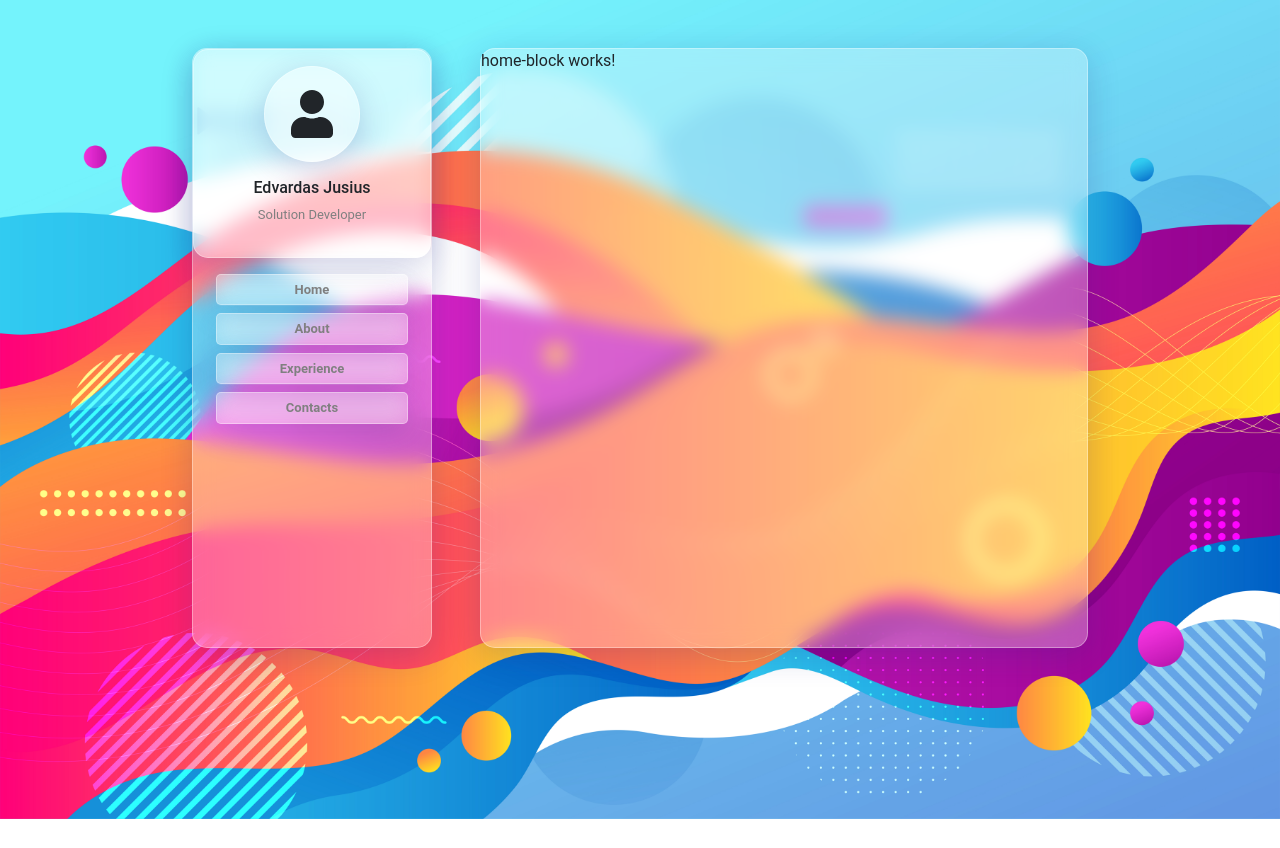
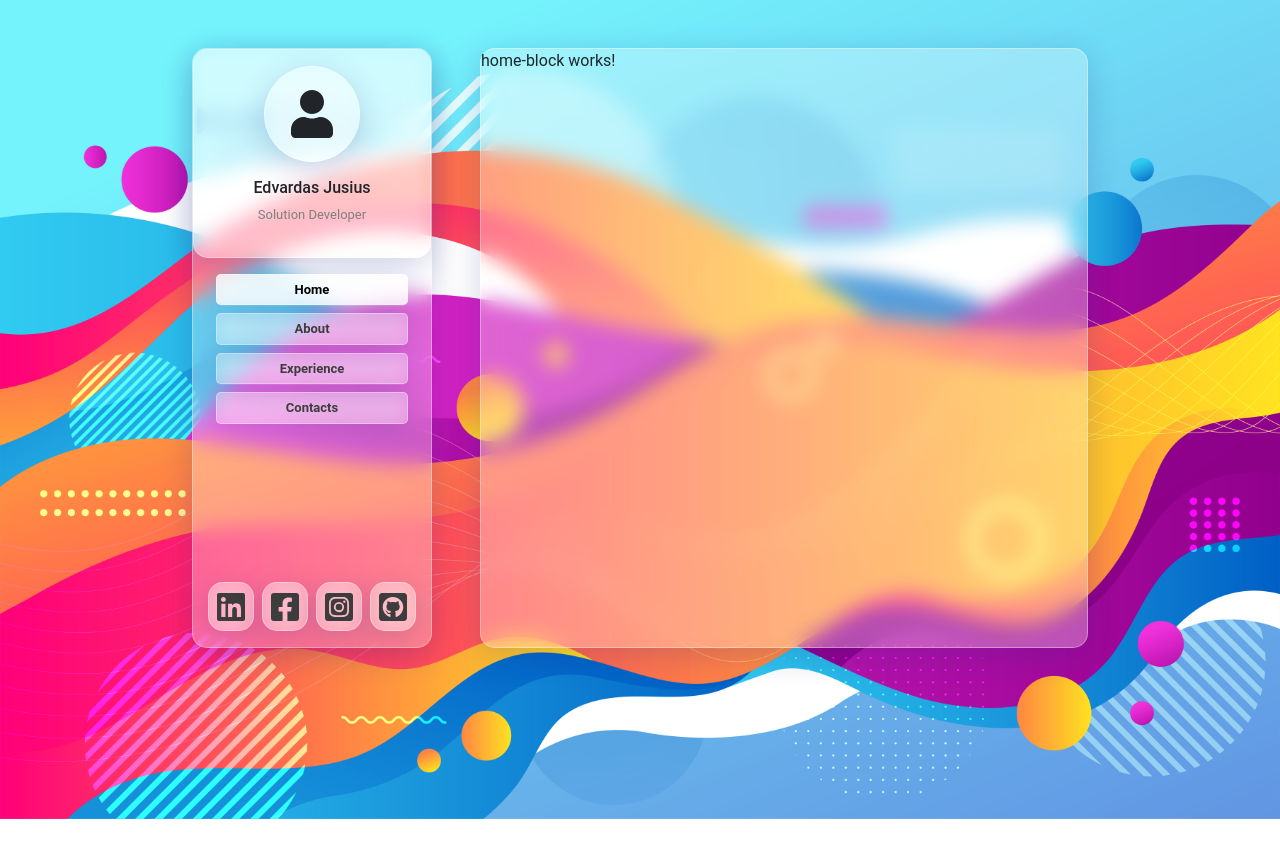
Before and after one commit to e2-projects/my-portfolio, an Angular app: page /home in a window 1280 px wide. Built offline with nearby package versions, Linux system fonts and the light colour scheme.

Commit message:
Add social links and update nav-bar

```diff
--- a/src/app/app.module.ts
+++ b/src/app/app.module.ts
@@ -10,6 +10,8 @@ import { HomeBlockComponent } from './blocks/home-block/home-block.component';
 import { AboutBlockComponent } from './blocks/about-block/about-block.component';
 import { ExperienceBlockComponent } from './blocks/experience-block/experience-block.component';
 import { ContactsBlockComponent } from './blocks/contacts-block/contacts-block.component';
+import { SocialLinksBarComponent } from './blocks/navigation-block/components/social-links-bar/social-links-bar.component';
+import { NavigationButtonsComponent } from './blocks/navigation-block/components/navigation-buttons/navigation-buttons.component';
 
 @NgModule({
   declarations: [
@@ -19,7 +21,9 @@ import { ContactsBlockComponent } from './blocks/contacts-block/contacts-block.c
     HomeBlockComponent,
     AboutBlockComponent,
     ExperienceBlockComponent,
-    ContactsBlockComponent
+    ContactsBlockComponent,
+    SocialLinksBarComponent,
+    NavigationButtonsComponent
   ],
   imports: [
     BrowserModule,
--- /dev/null
+++ b/src/app/blocks/navigation-block/components/navigation-buttons/navigation-buttons.component.html
@@ -0,0 +1,6 @@
+<div class="d-flex align-items-center justify-content-center flex-column mt-3">
+    <button #homeBtn class="glass" (click)="toHomePage()">Home</button>
+    <button #aboutBtn class="glass" (click)="toAboutPage()">About</button>
+    <button #experienceBtn class="glass" (click)="toExperiencePage()">Experience</button>
+    <button #contatcsBtn class="glass" (click)="toContactsPage()">Contacts</button>
+</div>
--- /dev/null
+++ b/src/app/blocks/navigation-block/components/navigation-buttons/navigation-buttons.component.scss
@@ -0,0 +1,4 @@
+button {
+    width: 12rem;
+    margin-bottom: .5rem;
+}
--- /dev/null
+++ b/src/app/blocks/navigation-block/components/navigation-buttons/navigation-buttons.component.ts
@@ -0,0 +1,81 @@
+import { AfterViewInit, ChangeDetectionStrategy, Component, ElementRef,
+          OnInit, Renderer2, ViewChild } from '@angular/core';
+import { Router } from '@angular/router';
+
+@Component({
+  selector: 'app-navigation-buttons',
+  templateUrl: './navigation-buttons.component.html',
+  styleUrls: ['./navigation-buttons.component.scss'],
+  changeDetection: ChangeDetectionStrategy.OnPush
+})
+export class NavigationButtonsComponent implements OnInit, AfterViewInit {
+
+  @ViewChild('homeBtn')
+  homeButton: ElementRef;
+  @ViewChild('aboutBtn')
+  aboutButton: ElementRef;
+  @ViewChild('experienceBtn')
+  experienceButton: ElementRef;
+  @ViewChild('contatcsBtn')
+  contactsButton: ElementRef;
+
+  constructor(private router: Router,
+              private renderer: Renderer2) { }
+
+  ngOnInit(): void {
+    this.router.navigate(['/home']);
+  }
+
+  ngAfterViewInit(): void {
+    this.highlightHomeButton();
+  }
+
+  toHomePage(): void {
+    this.router.navigate(['/home']);
+    this.highlightHomeButton();
+  }
+
+  toAboutPage(): void {
+    this.router.navigate(['/about']);
+    this.highlightAboutButton();
+  }
+
+  toExperiencePage(): void {
+    this.router.navigate(['/experience']);
+    this.highlightExperienceButton();
+  }
+
+  toContactsPage(): void {
+    this.router.navigate(['/contacts']);
+    this.highlightContactsButton();
+  }
+
+  private highlightHomeButton(): void {
+    this.renderer.addClass(this.homeButton.nativeElement, 'active-nav-link');
+    this.renderer.removeClass(this.aboutButton.nativeElement, 'active-nav-link');
+    this.renderer.removeClass(this.experienceButton.nativeElement, 'active-nav-link');
+    this.renderer.removeClass(this.contactsButton.nativeElement, 'active-nav-link');
+  }
+
+  private highlightAboutButton(): void {
+    this.renderer.addClass(this.aboutButton.nativeElement, 'active-nav-link');
+    this.renderer.removeClass(this.homeButton.nativeElement, 'active-nav-link');
+    this.renderer.removeClass(this.experienceButton.nativeElement, 'active-nav-link');
+    this.renderer.removeClass(this.contactsButton.nativeElement, 'active-nav-link');
+  }
+
+  private highlightExperienceButton(): void {
+    this.renderer.addClass(this.experienceButton.nativeElement, 'active-nav-link');
+    this.renderer.removeClass(this.homeButton.nativeElement, 'active-nav-link');
+    this.renderer.removeClass(this.aboutButton.nativeElement, 'active-nav-link');
+    this.renderer.removeClass(this.contactsButton.nativeElement, 'active-nav-link');
+  }
+
+  private highlightContactsButton(): void {
+    this.renderer.addClass(this.contactsButton.nativeElement, 'active-nav-link');
+    this.renderer.removeClass(this.homeButton.nativeElement, 'active-nav-link');
+    this.renderer.removeClass(this.aboutButton.nativeElement, 'active-nav-link');
+    this.renderer.removeClass(this.experienceButton.nativeElement, 'active-nav-link');
+  }
+
+}
--- /dev/null
+++ b/src/app/blocks/navigation-block/components/social-links-bar/social-links-bar.component.html
@@ -0,0 +1,14 @@
+<div class="d-inline-flex align-items-center justify-content-center w-100">
+    <div class="icon-wrapper glass p-2 pb-1" (click)="openLinkedin()">
+        <i class="fab fa-linkedin fa-2x"></i>
+    </div>
+    <div class="icon-wrapper glass p-2 pb-1" (click)="openFacebook()">
+        <i class="fab fa-facebook-square fa-2x"></i>
+    </div>
+    <div class="icon-wrapper glass p-2 pb-1" (click)="openInstagram()">
+        <i class="fab fa-instagram-square fa-2x"></i>
+    </div>
+    <div class="icon-wrapper glass p-2 pb-1" (click)="openGithub()">
+        <i class="fab fa-github-square fa-2x"></i>
+    </div>
+</div>
--- /dev/null
+++ b/src/app/blocks/navigation-block/components/social-links-bar/social-links-bar.component.scss
@@ -0,0 +1,9 @@
+.icon-wrapper {
+    margin: auto .25rem;
+    color: rgb(61, 61, 61);
+}
+
+.icon-wrapper:hover {
+    background: rgba(255, 255, 255, 0.8);
+    color: black;
+}
--- /dev/null
+++ b/src/app/blocks/navigation-block/components/social-links-bar/social-links-bar.component.ts
@@ -0,0 +1,34 @@
+import { Component, OnInit } from '@angular/core';
+import { MOCKED_SOCIAL_DATA, SocialData } from '../../models/social-data.interface';
+
+@Component({
+  selector: 'app-social-links-bar',
+  templateUrl: './social-links-bar.component.html',
+  styleUrls: ['./social-links-bar.component.scss']
+})
+export class SocialLinksBarComponent implements OnInit {
+
+  socialData: SocialData = MOCKED_SOCIAL_DATA;
+
+  constructor() { }
+
+  ngOnInit(): void {
+  }
+
+  openLinkedin(): void {
+    window.open(this.socialData.linkedinUrl, '_blank');
+  }
+
+  openFacebook(): void {
+    window.open(this.socialData.facebookUrl, '_blank');
+  }
+
+  openInstagram(): void {
+    window.open(this.socialData.instagramUrl, '_blank');
+  }
+
+  openGithub(): void {
+    window.open(this.socialData.githubUrl, '_blank');
+  }
+
+}
--- /dev/null
+++ b/src/app/blocks/navigation-block/models/social-data.interface.ts
@@ -0,0 +1,13 @@
+export interface SocialData {
+    linkedinUrl: string,
+    facebookUrl: string,
+    instagramUrl: string,
+    githubUrl: string
+}
+
+export const MOCKED_SOCIAL_DATA: SocialData = {
+    linkedinUrl: "https://linkedin.com/",
+    facebookUrl: "https://facebook.com/",
+    instagramUrl: "https://instagram.com/",
+    githubUrl: "https://github.com/"
+}
--- a/src/app/blocks/navigation-block/navigation-block.component.html
+++ b/src/app/blocks/navigation-block/navigation-block.component.html
@@ -3,11 +3,12 @@
         <div class="image-container glass rounded-circle mb-3"><i class="fas fa-user m-auto fa-3x"></i></div>
         <h6>Edvardas Jusius</h6>
         <div class="info-text">Solution Developer<p>
+        </div>
+    </div>
+    <div>
+        <app-navigation-buttons></app-navigation-buttons>
+    </div>
+    <div class="w-100 social-links-wrapper">
+        <app-social-links-bar></app-social-links-bar>
     </div>
 </div>
-<div class="d-flex align-items-center justify-content-center flex-column mt-3">
-    <button class="glass" routerLink="/home">Home</button>
-    <button class="glass" routerLink="/about">About</button>
-    <button class="glass" routerLink="/experience">Experience</button>
-    <button class="glass" routerLink="/contacts">Contacts</button>
-</div>
--- a/src/app/blocks/navigation-block/navigation-block.component.scss
+++ b/src/app/blocks/navigation-block/navigation-block.component.scss
@@ -19,7 +19,13 @@
     color: gray;
 }
 
-button {
+/*button {
     width: 12rem;
     margin-bottom: .5rem;
+}*/
+
+.social-links-wrapper {
+    position: absolute;
+    bottom: 0;
+    margin-bottom: 1rem;
 }
--- a/src/app/blocks/navigation-block/navigation-block.component.ts
+++ b/src/app/blocks/navigation-block/navigation-block.component.ts
@@ -1,17 +1,12 @@
-import { Component, OnInit } from '@angular/core';
-import { Router } from '@angular/router';
+import { Component } from '@angular/core';
 
 @Component({
   selector: 'app-navigation-block',
   templateUrl: './navigation-block.component.html',
   styleUrls: ['./navigation-block.component.scss']
 })
-export class NavigationBlockComponent implements OnInit {
+export class NavigationBlockComponent {
 
-  constructor(private router: Router) { }
-
-  ngOnInit(): void {
-    this.router.navigate(['/home']);
-  }
+  constructor() { }
 
 }
--- a/src/styles.scss
+++ b/src/styles.scss
@@ -27,11 +27,12 @@ button.glass {
     border-radius: 5px;
     padding: 5px 15px;
     font-size: small;
-    color: gray;
+    color: rgb(61, 61, 61);
     font-weight: bold;
 }
 
-button:hover.glass, button:focus.glass {
+button:hover.glass,
+button.glass.active-nav-link {
+    background: rgba(255, 255, 255, 0.8);
     color: black;
-    background: rgba(255, 255, 255, 0.7);
 }
```
Also changed, not shown: 2 other files (tests, documents, lock files or other folders).
